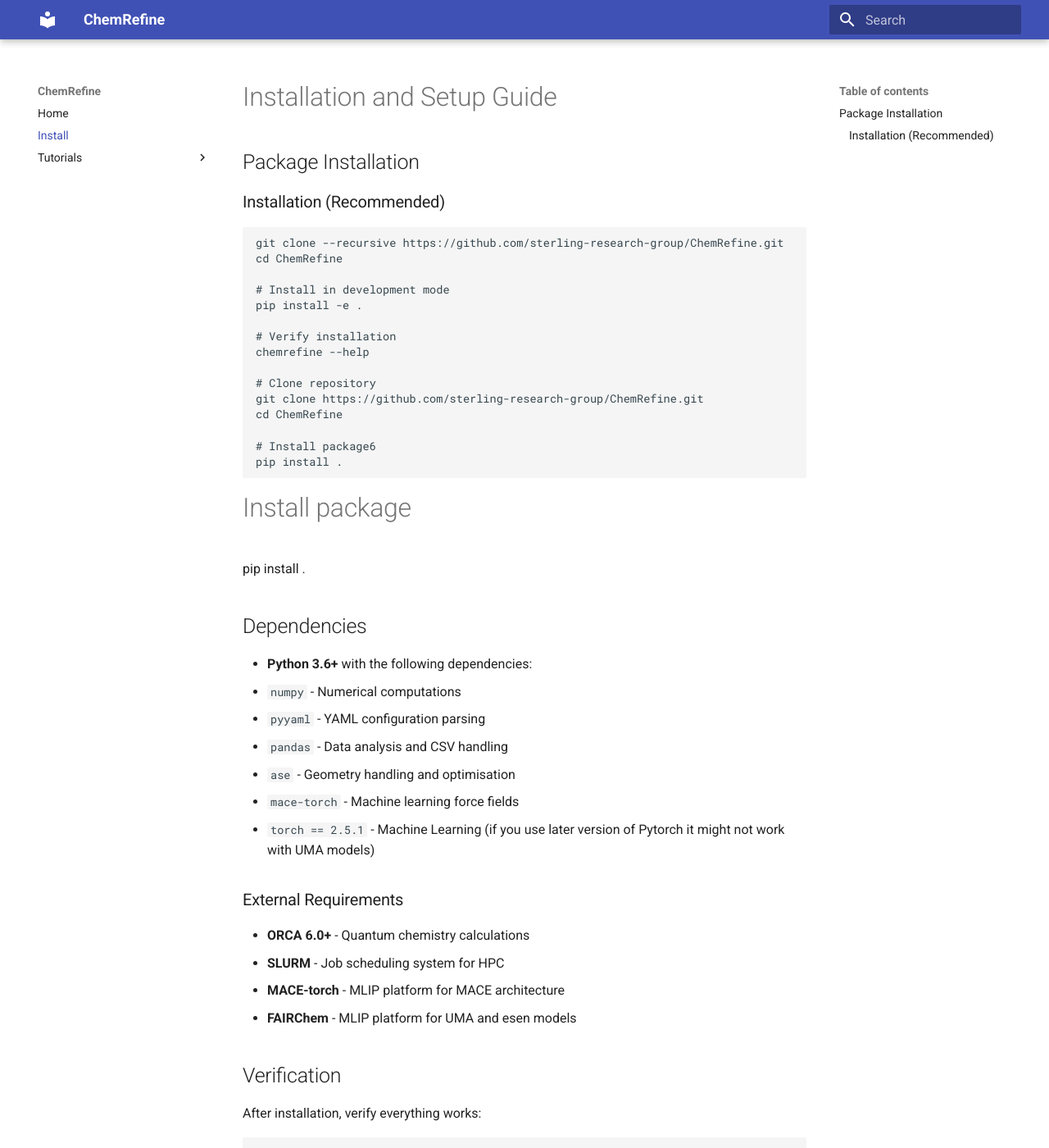
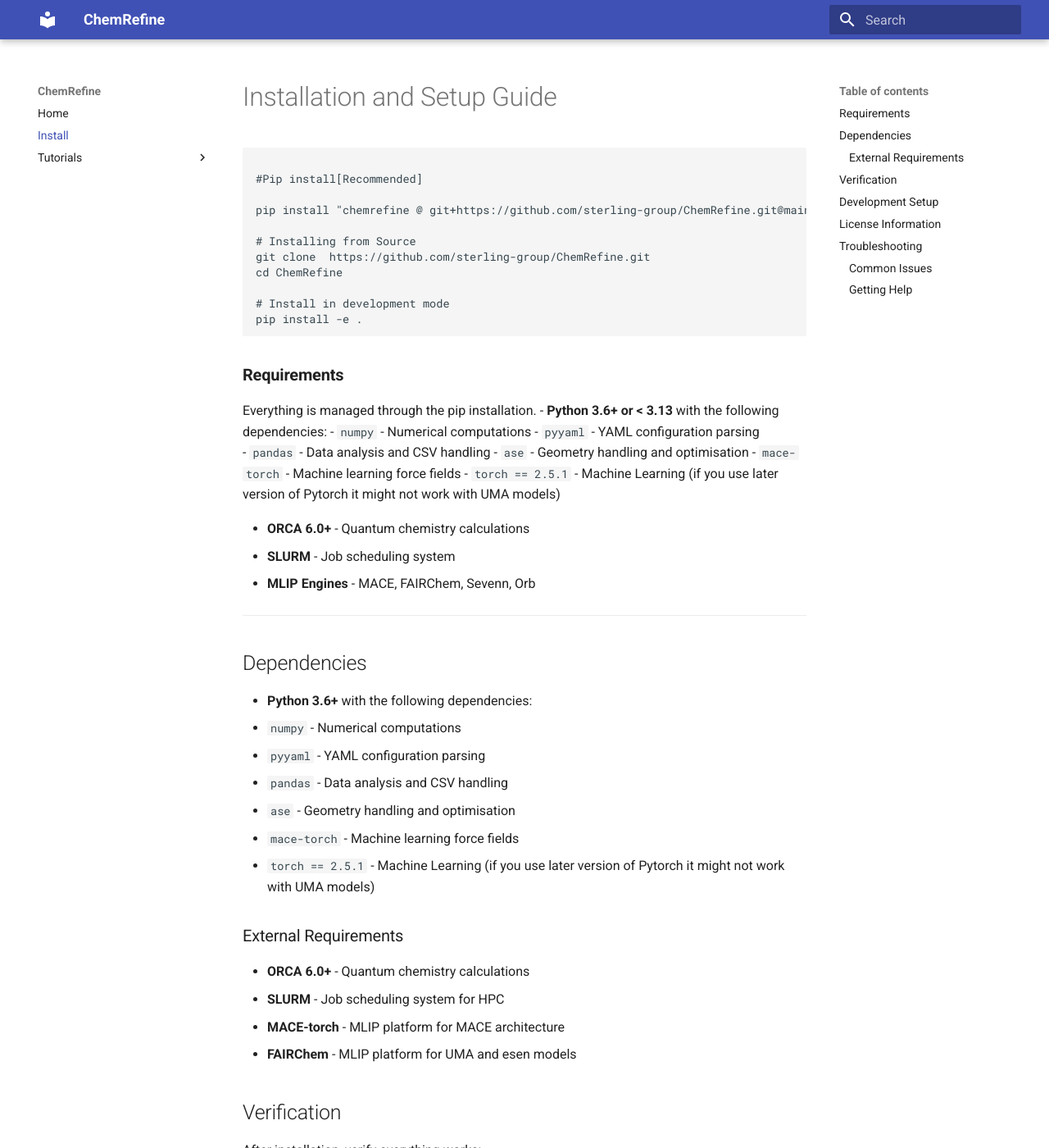
Before and after one commit to sterling-group/ChemRefine, an MkDocs documentation site: the page built from docs/INSTALL.md, in a window 1280 px wide and 1400 px high. Shown: the whole window at 82% size. Built offline with MkDocs 1.6.1 and Material for MkDocs 9.7.7, drawn with Linux system fonts in a browser that asks for light colours; some of the changed text lies outside the part shown.

Commit message:
updated install commands

````diff
--- a/docs/INSTALL.md
+++ b/docs/INSTALL.md
@@ -1,28 +1,34 @@
 # Installation and Setup Guide
 
-## Package Installation
 
-### Installation (Recommended)
 ```bash
-git clone --recursive https://github.com/sterling-research-group/ChemRefine.git
+
+#Pip install[Recommended]
+
+pip install "chemrefine @ git+https://github.com/sterling-group/ChemRefine.git@main"
+
+# Installing from Source
+git clone  https://github.com/sterling-group/ChemRefine.git
 cd ChemRefine
 
 # Install in development mode
 pip install -e .
-
-# Verify installation
-chemrefine --help
-
-# Clone repository
-git clone https://github.com/sterling-research-group/ChemRefine.git
-cd ChemRefine
-
-# Install package6
-pip install .
 ```
 
-# Install package
-pip install .
+### **Requirements**
+Everything is managed through the pip installation.
+- **Python 3.6+ or < 3.13** with the following dependencies:
+  - `numpy` - Numerical computations
+  - `pyyaml` - YAML configuration parsing
+  - `pandas` - Data analysis and CSV handling
+  - `ase` - Geometry handling and optimisation
+  - `mace-torch` - Machine learning force fields
+  - `torch == 2.5.1` - Machine Learning (if you use later version of Pytorch it might not work with UMA models)
+
+- **ORCA 6.0+** - Quantum chemistry calculations
+- **SLURM** - Job scheduling system
+- **MLIP Engines** - MACE, FAIRChem, Sevenn, Orb
+---
 
 
 ## Dependencies
@@ -40,6 +46,7 @@
 - **MACE-torch** - MLIP platform for MACE architecture
 - **FAIRChem** - MLIP platform for UMA and esen models
 
+
 ## Verification
 
 After installation, verify everything works:
@@ -47,6 +54,10 @@
 ```bash
 # Test command-line interface
 chemrefine --help
+
+#Test version
+
+chemrefine --version
 
 # Test with example files
 cd Examples/
````
